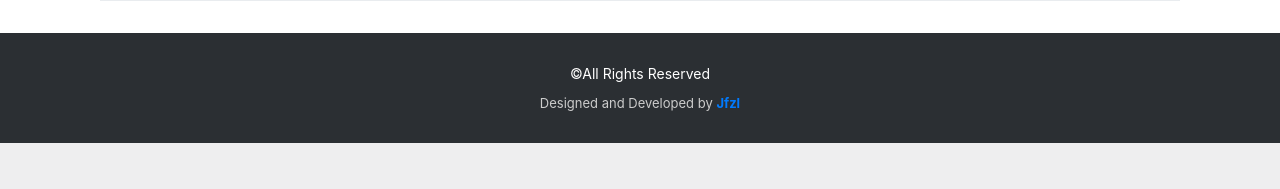
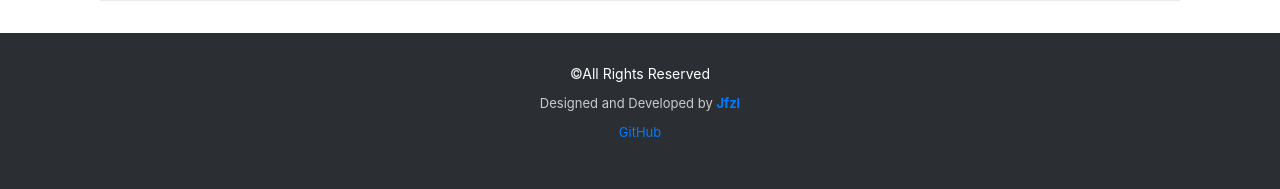
Before and after one commit to jfzlma/marklistGenerator_flask, a Flask app: page / in a window 1280 px wide. Shown: the part 1284-1473 px from the top of the page. Before the commit the page ends 1427 px from the top, so only its background shows below. Run offline with Flask 2, Linux system fonts and the light colour scheme; some libraries are stand-ins or nearby versions.

Commit message:
Update layout.html

```diff
--- a/templates/layout.html
+++ b/templates/layout.html
@@ -56,8 +56,12 @@
             Designed and Developed by <a href="mailto:jfzlma@gmail.com"> <strong>Jfzl</strong> </a>
 
           </div>
+             <div class="credits">
+            <p class="h7"> <a href="https://github.com/jfzlma/marklistGenerator_flask">GitHub</a> </p>
+
+          </div>
         </div>
-        <i class="fa fa-github-square" style="font-size:36px"></i>
+
       </footer>
 
 
```
